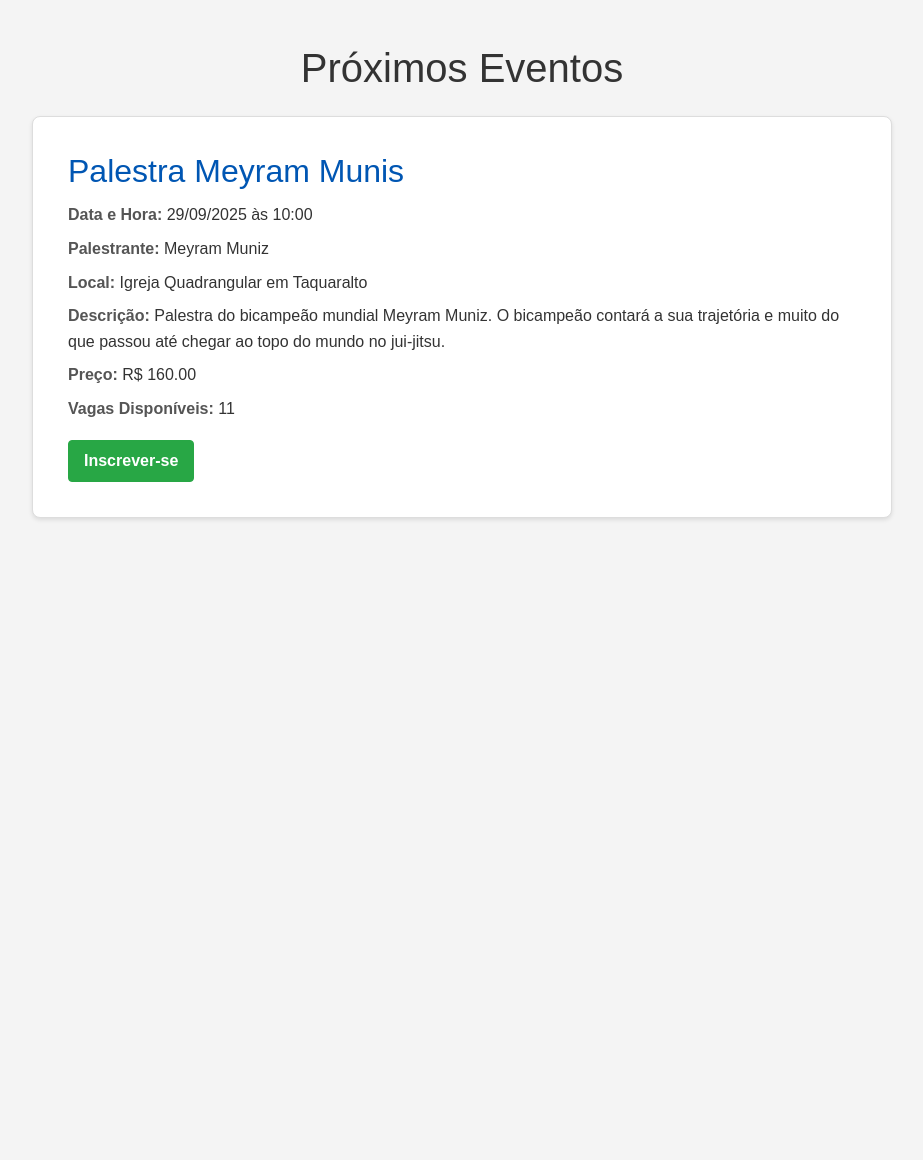
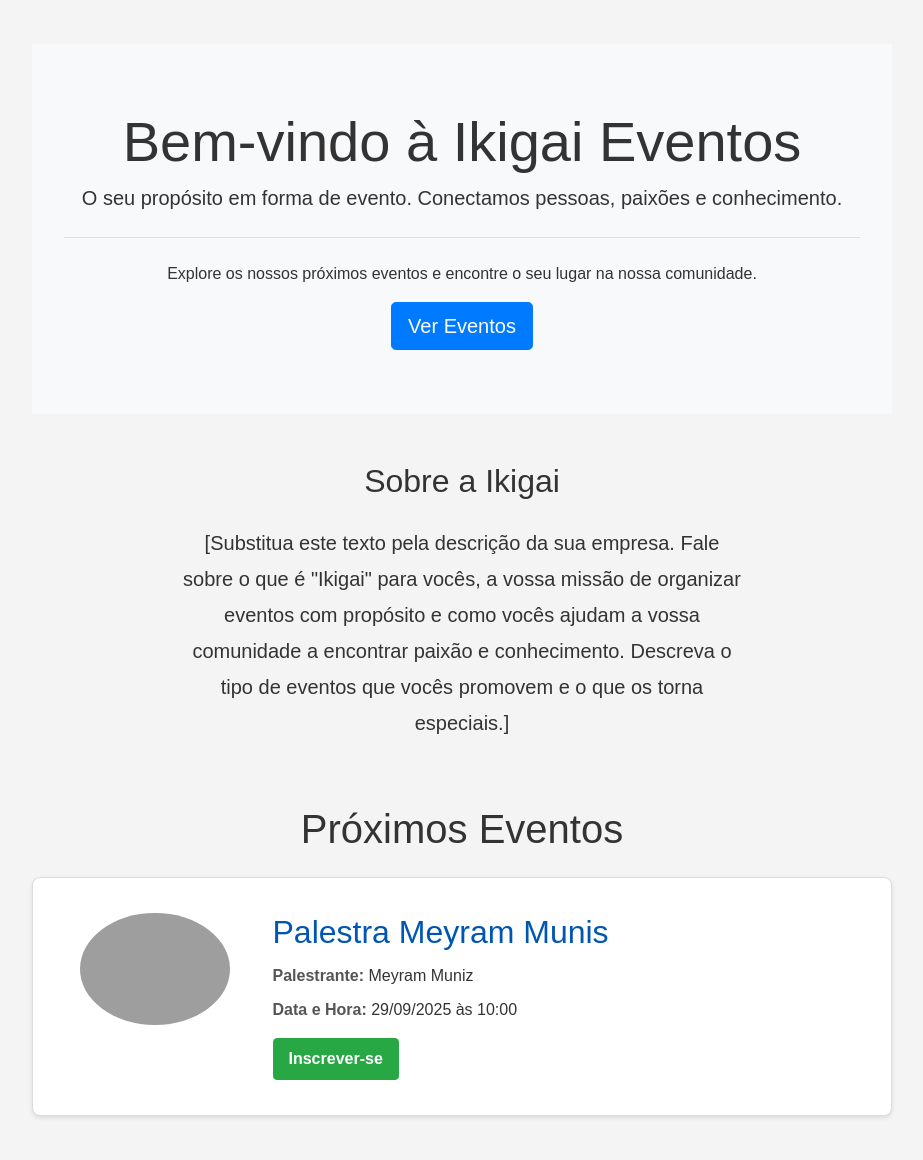
Before and after one commit to wllynilson/ikigai, a Flask app: page / in a window 1280 px wide. Shown: the part 78-1238 px from the top of the page, without its empty margins (178-1101 px from the left). Before the commit the page ends 598 px from the top, so only its background shows below. Run offline with Flask 3, Linux system fonts and the light colour scheme; some libraries are stand-ins or nearby versions; grey boxes are pictures that could not be loaded.

Commit message:
Criando uma nova landing page

```diff
--- a/app/models.py
+++ b/app/models.py
@@ -24,6 +24,7 @@ class Evento(db.Model):
     nome_evento = db.Column(db.String(200), nullable=False)
     data_hora_evento = db.Column(db.DateTime, nullable=False)
     palestrante = db.Column(db.String(100))
+    imagem_palestrante = db.Column(db.String(300), nullable=True) # URL para a imagem
     descricao = db.Column(db.Text)
     local_evento = db.Column(db.String(200))
     preco = db.Column(db.Float, default=0.0)
--- a/app/static/css/estilos_publicos.css
+++ b/app/static/css/estilos_publicos.css
@@ -14,3 +14,9 @@ h1 { color: #333; text-align: center; }
 .evento .inscricao-link { display: inline-block; margin-top: 10px; padding: 8px 15px; background-color: #28a745; color: white; text-decoration: none; border-radius: 4px; font-weight: bold; }
 .evento .inscricao-link:hover { background-color: #218838; }
 .sem-eventos { text-align: center; font-size: 1.2em; color: #777; }
+
+/* Estilos para a Landing Page */
+.jumbotron {
+    border-radius: 0; /* Remove as bordas arredondadas para um visual mais 'tela cheia' */
+    background-color: #e9ecef; /* Um cinza um pouco mais escuro que o padrão */
+}
--- a/app/templates/index.html
+++ b/app/templates/index.html
@@ -1,29 +1,52 @@
 {% extends "base.html" %}
-
 {% block title %}Início{% endblock %}
 
 {% block content %}
-    <h1 class="mb-4">Próximos Eventos</h1>
 
+    <div class="jumbotron text-center bg-light mb-5">
+        <h1 class="display-4">Bem-vindo à Ikigai Eventos</h1>
+        <p class="lead">O seu propósito em forma de evento. Conectamos pessoas, paixões e conhecimento.</p>
+        <hr class="my-4">
+        <p>Explore os nossos próximos eventos e encontre o seu lugar na nossa comunidade.</p>
+        <a class="btn btn-primary btn-lg" href="#eventos" role="button">Ver Eventos</a>
+    </div>
+    <div id="sobre" class="mb-5">
+        <div class="row">
+            <div class="col-lg-8 offset-lg-2 text-center">
+                <h2 class="mb-4">Sobre a Ikigai</h2>
+                <p class="lead" style="line-height: 1.8;">
+                    [Substitua este texto pela descrição da sua empresa. Fale sobre o que é "Ikigai" para vocês, a vossa
+                    missão de organizar eventos com propósito e como vocês ajudam a vossa comunidade a encontrar paixão
+                    e conhecimento. Descreva o tipo de eventos que vocês promovem e o que os torna especiais.]
+                </p>
+            </div>
+        </div>
+    </div>
+
+    <h1 class="mb-4 text-center" id="eventos">Próximos Eventos</h1>
     {% if eventos %}
         {% for evento in eventos %}
-            <div class="evento card mb-3">
+            <div class="evento card mb-4">
                 <div class="card-body">
-                    <h2 class="card-title">{{ evento.nome_evento }}</h2>
-                    <p><strong>Data e Hora:</strong> {{ evento.data_hora_evento.strftime('%d/%m/%Y às %H:%M') }}</p>
-                    {% if evento.palestrante %}
-                        <p><strong>Palestrante:</strong> {{ evento.palestrante }}</p>
-                    {% endif %}
-                    {% if evento.local_evento %}
-                        <p><strong>Local:</strong> {{ evento.local_evento }}</p>
-                    {% endif %}
-                    {% if evento.descricao %}
-                        <p><strong>Descrição:</strong> {{ evento.descricao }}</p>
-                    {% endif %}
-                    <p><strong>Preço:</strong> R$ {{ "%.2f"|format(evento.preco|float) }}</p>
-                    <p><strong>Vagas Disponíveis:</strong> {{ evento.numero_vagas }}</p>
+                    <div class="row">
+                        {% if evento.imagem_palestrante %}
+                            <div class="col-md-3 text-center">
+                                <img src="{{ evento.imagem_palestrante }}" alt="Foto de {{ evento.palestrante }}"
+                                     class="img-fluid rounded-circle" style="max-width: 150px;">
+                            </div>
+                        {% endif %}
 
-                    <a href="{{ url_for('public.inscrever_evento', evento_id=evento.id) }}" class="inscricao-link btn btn-success">Inscrever-se</a>
+                        <div class="col-md-{{ '9' if evento.imagem_palestrante else '12' }}">
+                            <h2 class="card-title">{{ evento.nome_evento }}</h2>
+                            {% if evento.palestrante %}
+                                <p><strong>Palestrante:</strong> {{ evento.palestrante }}</p>
+                            {% endif %}
+                            <p><strong>Data e Hora:</strong> {{ evento.data_hora_evento.strftime('%d/%m/%Y às %H:%M') }}
+                            </p>
+                            <a href="{{ url_for('public.inscrever_evento', evento_id=evento.id) }}"
+                               class="inscricao-link btn btn-success mt-2">Inscrever-se</a>
+                        </div>
+                    </div>
                 </div>
             </div>
         {% endfor %}
--- a/app/templates/inscrever_evento.html
+++ b/app/templates/inscrever_evento.html
@@ -53,7 +53,7 @@
 
                 <div class="form-group">
                     <label for="telefone">Telefone:</label>
-                    <input type="tel" class="form-control" id="telefone" name="telefone" pattern="\(\d{2}\) \d{4,5}-\d{4}" placeholder="(00) 00000-0000" required>
+                    <input type="tel" class="form-control" id="telefone" name="telefone"  placeholder="(00)00000-0000" required>
                     <small class="form-text text-muted">Formato: (00) 00000-0000 ou (00) 0000-0000</small>
                 </div>
 
```
Also changed, not shown: academia.db.
